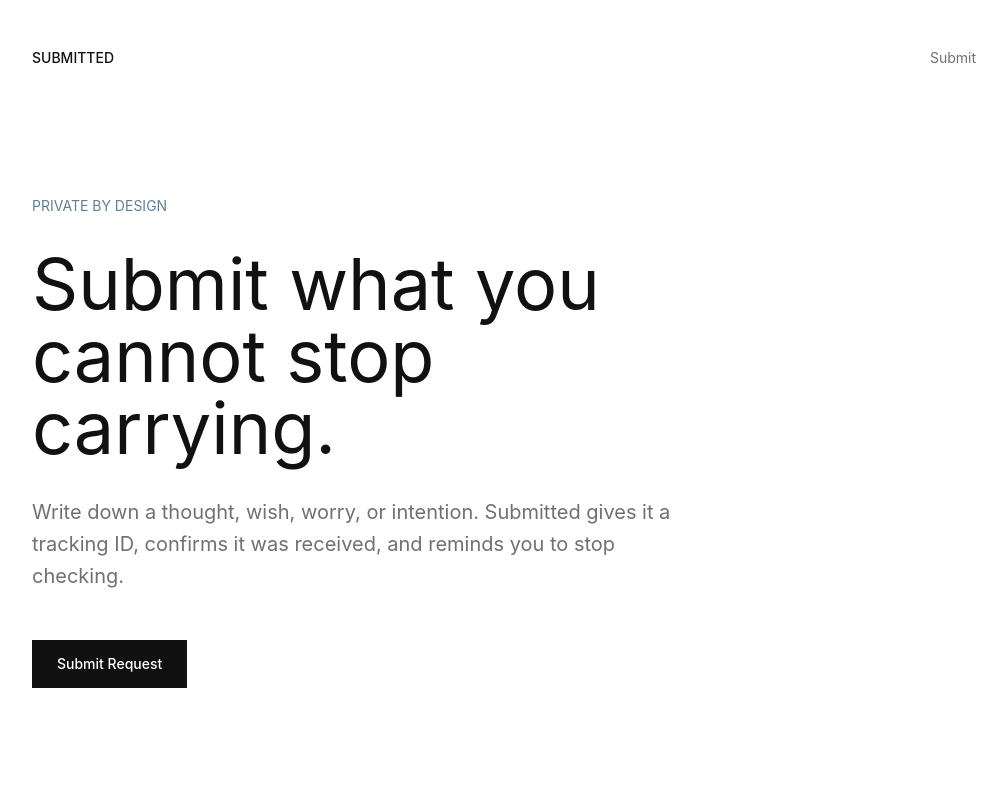
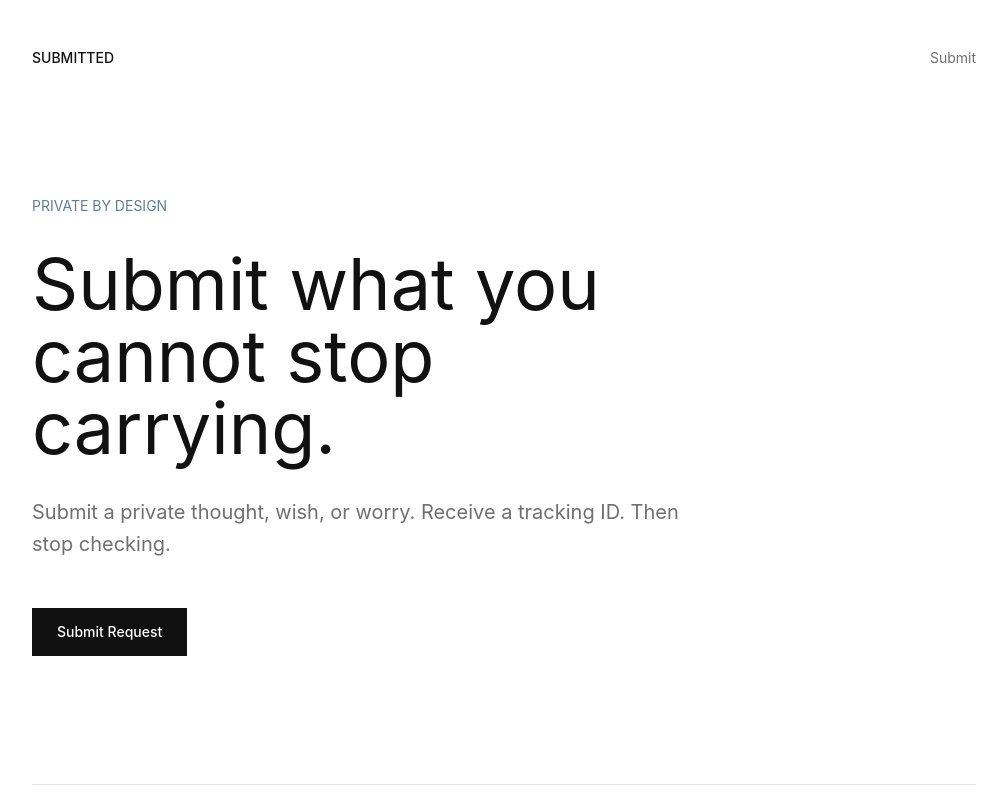
Before and after one commit to muyokapsl/submitted, a Next.js app: page / in a window 1280 px wide. Shown: the top 800 px of the page, without its empty margins (136-1141 px from the left). Built offline with nearby package versions, Linux system fonts and the light colour scheme.

Commit message:
Refine phase 2 homepage tracking metaphor

```diff
--- a/app/page.tsx
+++ b/app/page.tsx
@@ -21,9 +21,8 @@ export default function Home() {
             Submit what you cannot stop carrying.
           </h1>
           <p className="mt-8 max-w-2xl text-xl leading-8 text-ink/60">
-            Write down a thought, wish, worry, or intention. Submitted gives it
-            a tracking ID, confirms it was received, and reminds you to stop
-            checking.
+            Submit a private thought, wish, or worry. Receive a tracking ID.
+            Then stop checking.
           </p>
           <Link
             href="/submit"
```
